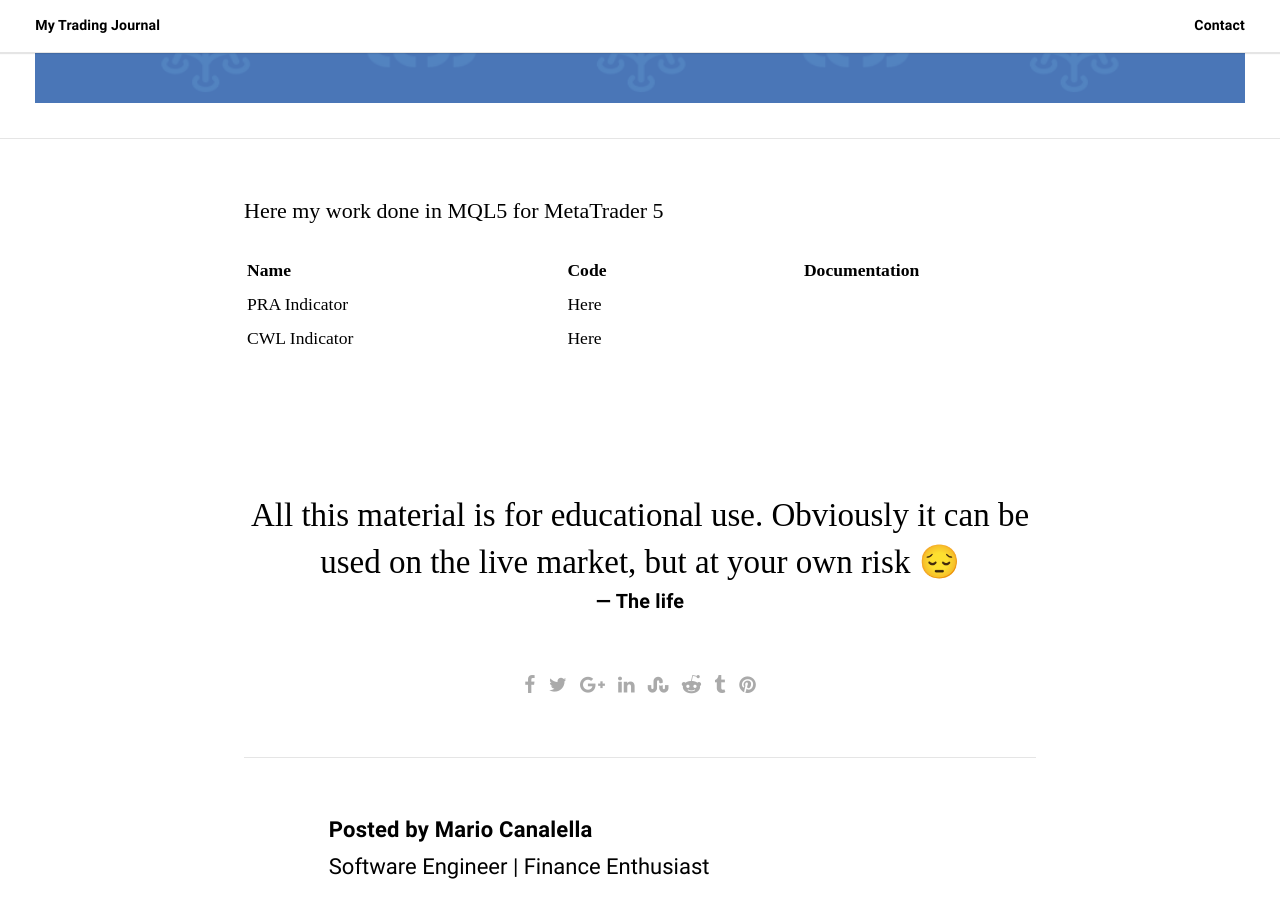
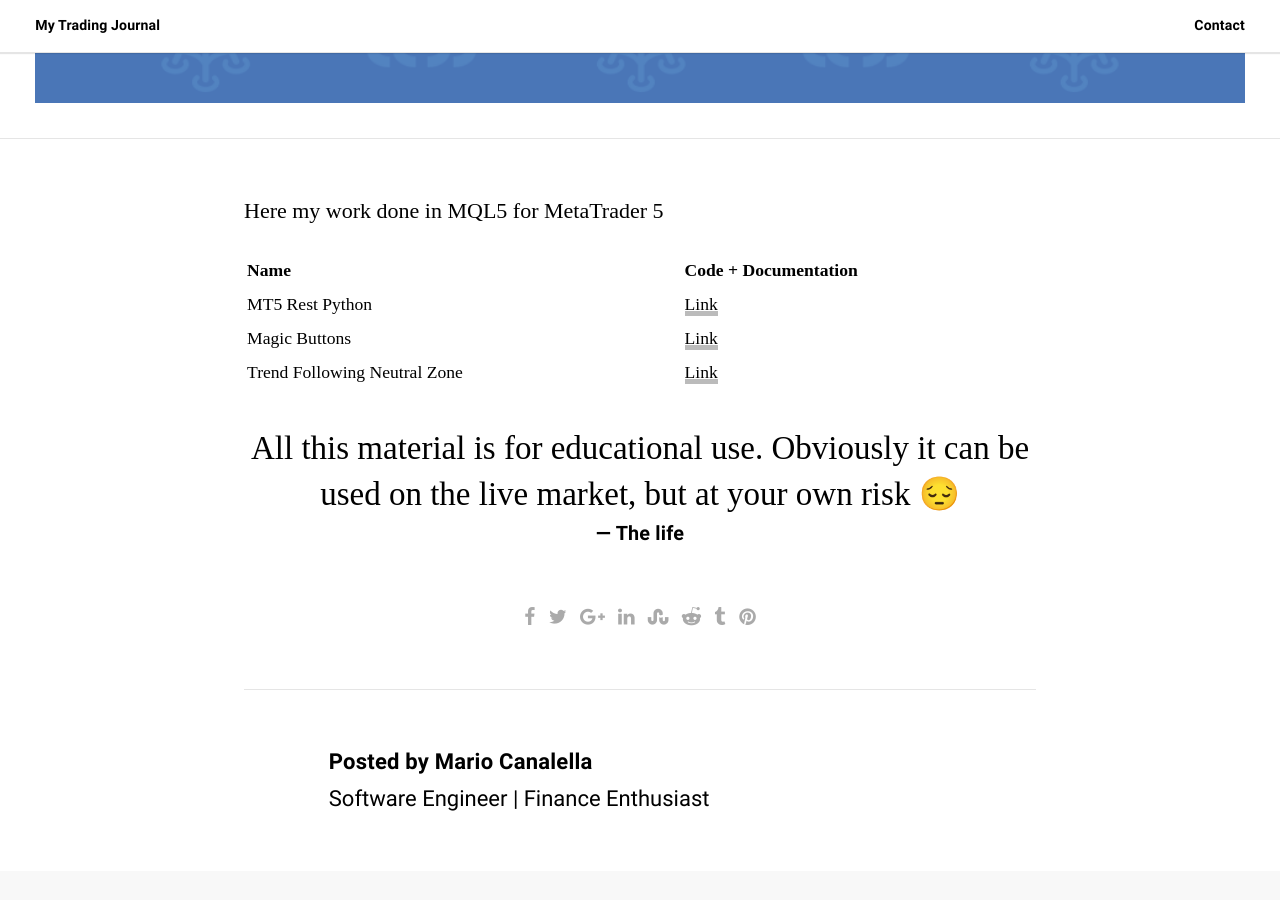
Before and after one commit to marcanalella/mytradingjournal, a Jekyll site: the page built from _posts/2024-04-27-mql5-box.markdown, in a window 1280 px wide and 900 px high, scrolled down 1051 px. Built offline with Jekyll 4.4.1, drawn with Linux system fonts in a browser that asks for light colours; some web fonts are replaced.

Commit message:
add mql5 page

```diff
--- a/_posts/2024-04-27-mql5-box.markdown
+++ b/_posts/2024-04-27-mql5-box.markdown
@@ -11,14 +11,12 @@ tags:
 ---
 Here my work done in MQL5 for MetaTrader 5
 
-| Name         | Code  | Documentation |
-| :----------- | :---- |               |
-|PRA Indicator | Here  |               |
-|CWL Indicator | Here  |               |
-|              |       |               |
-|              |       |               |
-|              |       |               |
-|              |       |               |
+| Name         | Code + Documentation |
+| :----------- | :----                |
+|MT5 Rest Python | [Link](https://github.com/marcanalella/toy-box/tree/main/MQL5/mt5-rest-python)                  |
+|Magic Buttons | [Link](https://github.com/marcanalella/toy-box/tree/main/MQL5/magic-buttons)                  |
+|Trend Following Neutral Zone | [Link](https://github.com/marcanalella/toy-box/tree/main/MQL5/trend-following-neutral-zone)                       |
+|              |                       |
 
 
 > All this material is for educational use. Obviously it can be used on the live market, but at your own risk 😔
```
